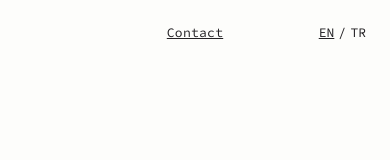
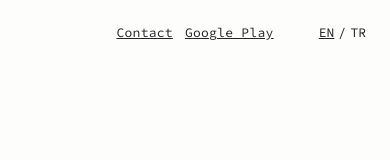
Before and after one commit to dunayazilim/duna-website, a Next.js app: page / in a window 390 px wide. Shown: the top 160 px of the page. Built offline with nearby package versions, Linux system fonts and the light colour scheme.

Commit message:
Add google play to page

```diff
--- a/src/app/globals.css
+++ b/src/app/globals.css
@@ -54,11 +54,19 @@ body.no-scroll {
   text-decoration: underline;
 }
 
-.contact-button {
+.top-actions {
   position: fixed;
   top: 24px;
   left: 50%;
   transform: translateX(-50%);
+  display: flex;
+  align-items: center;
+  justify-content: center;
+  gap: 20px;
+  z-index: 5;
+}
+
+.contact-button {
   background: none;
   border: none;
   font-family: 'Source Code Pro', monospace;
@@ -268,6 +276,12 @@ footer {
     width: calc(100vw - 32px);
   }
 
+  .top-actions {
+    gap: 12px;
+    flex-wrap: wrap;
+    max-width: calc(100vw - 32px);
+  }
+
   .contact-options {
     width: 100%;
     justify-content: center;
--- a/src/app/page.tsx
+++ b/src/app/page.tsx
@@ -98,7 +98,12 @@ export default function Home() {
           TR
         </button>
       </div>
-      <button className="contact-button" onClick={() => { setContactOpen(true); setShowCalendar(false); }}>{t.contact}</button>
+      <div className="top-actions">
+        <button className="contact-button" onClick={() => { setContactOpen(true); setShowCalendar(false); }}>{t.contact}</button>
+        <button className="contact-button" onClick={() => window.open("https://play.google.com/store/apps/dev?id=5556725446422818374", "_blank")}>
+          Google Play
+        </button>
+      </div>
       <div className="main-content">
         <img src="/Logo.png" alt="Duna Yazılım Danışmanlık Logo" className="main-logo" />
         <p className="about-text">{t.about}</p>
```
